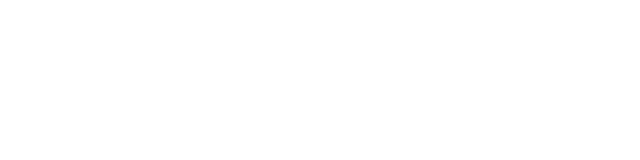
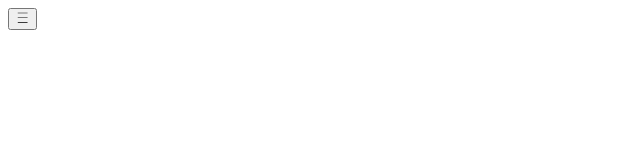
Before and after one commit to limagustavo2200/Project_barberShop, a Next.js app in the folder my-app/: page / in a window 1280 px wide. Shown: the top 160 px of the page, without its empty margins (0-640 px from the left). Built offline with nearby package versions, Linux system fonts and the light colour scheme.

Commit message:
first commit

```diff
--- a/my-app/package.json
+++ b/my-app/package.json
@@ -9,8 +9,9 @@
     "lint": "next lint"
   },
   "dependencies": {
+    "next": "15.0.0",
     "react": "19.0.0-rc-65a56d0e-20241020",
     "react-dom": "19.0.0-rc-65a56d0e-20241020",
-    "next": "15.0.0"
+    "react-icons": "^5.3.0"
   }
 }
--- a/my-app/src/app/page.js
+++ b/my-app/src/app/page.js
@@ -1,10 +1,28 @@
+'use client';
 import Image from "next/image";
 import styles from "./page.module.css";
+import { useState } from "react";
+import { CiMenuBurger } from "react-icons/ci";
+import { CgClose } from "react-icons/cg";
+import Menu from "@/components/Menu/Menu";
+
+
 
 export default function Home() {
+  const [menuAberto, setMenuAberto] = useState(false)
+
+  function atualizarMenu() {
+    setMenuAberto(!menuAberto)
+  }
+
   return (
-    <div>
-
-    </div>
+    <main className={styles.container}>
+      <header className={styles.topo}>
+        <button className={styles.botao} onClick={atualizarMenu}>{menuAberto ? <CgClose /> : <CiMenuBurger />}</button>
+      </header>
+      {menuAberto && (
+        <Menu />
+      )}
+    </main>
   );
 }
--- /dev/null
+++ b/my-app/src/components/Menu/Menu.jsx
@@ -0,0 +1,15 @@
+import styles from './menu.module.css'
+
+export default function Menu(){
+    return (
+        <div className={styles.container_menu}>
+            <ul>
+                <li>Opção 1</li>
+                <li>Opção 2</li>
+                <li>Opção 3</li>
+                <li>Opção 4</li>
+                <li>Opção 5</li>
+            </ul>
+        </div>
+    )
+}
--- /dev/null
+++ b/my-app/src/components/Menu/menu.module.css
@@ -0,0 +1,6 @@
+.container_menu {
+    background-color: grey;
+    width: fit-content;
+    height: fit-content;
+
+}
```
Also changed, not shown: 1 other file (tests, documents, lock files or other folders).
